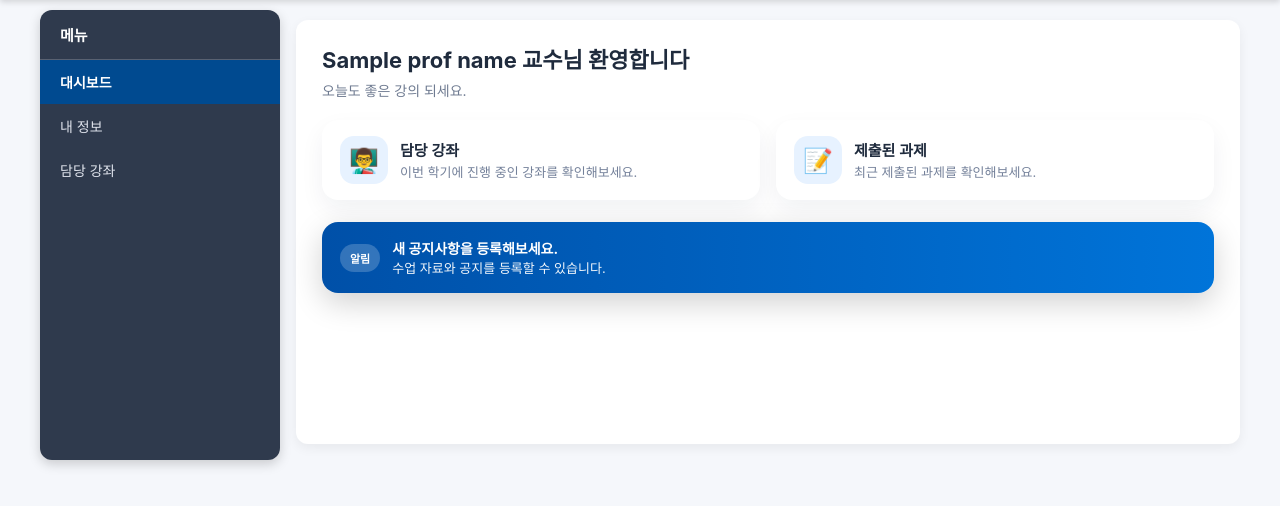
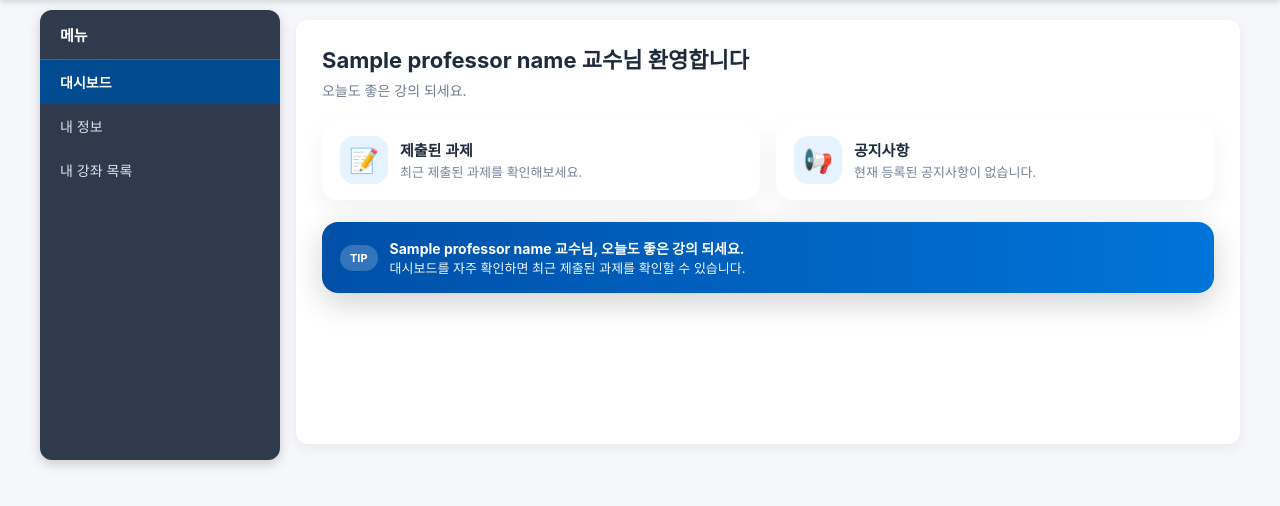
Before and after one commit to jutopia03/db_haksa_web_project, a Flask app: template templates/prof/dashboard.html in a window 1280 px wide. Shown: the part 52-558 px from the top of the page. Run offline with Flask 3, Linux system fonts and the light colour scheme; the template is opened without the code that fills it: most values are stand-ins (such as "Sample title", 1, 10 or a date in 2020); parts of the project's set-up code (start-up, migrations or seed data) failed here and were passed over.

Commit message:
학생/교수 대시보드 수정(2차)

```diff
--- a/templates/prof/dashboard.html
+++ b/templates/prof/dashboard.html
@@ -16,7 +16,7 @@
         <a href="{{ url_for('prof.profile') }}">내 정보</a>
       </li>
       <li>
-        <a href="{{ url_for('prof.courses') }}">담당 강좌</a>
+        <a href="{{ url_for('prof.courses') }}">내 강좌 목록</a>
       </li>
     </ul>
   </aside>
@@ -25,19 +25,11 @@
   <section class="total-main total-main-dashboard">
 
     <div class="dash-header">
-      <h2>{{ prof_name }} 교수님 환영합니다</h2>
+      <h2>{{ professor_name }} 교수님 환영합니다</h2>
       <p class="dash-sub">오늘도 좋은 강의 되세요.</p>
     </div>
 
     <div class="dash-card-row">
-      <div class="dash-card">
-        <div class="dash-card-icon">👨‍🏫</div>
-        <div class="dash-card-text">
-          <div class="dash-card-title">담당 강좌</div>
-          <div class="dash-card-desc">이번 학기에 진행 중인 강좌를 확인해보세요.</div>
-        </div>
-      </div>
-
       <div class="dash-card">
         <div class="dash-card-icon">📝</div>
         <div class="dash-card-text">
@@ -45,13 +37,21 @@
           <div class="dash-card-desc">최근 제출된 과제를 확인해보세요.</div>
         </div>
       </div>
+
+      <div class="dash-card">
+        <div class="dash-card-icon">📢</div>
+        <div class="dash-card-text">
+          <div class="dash-card-title">공지사항</div>
+          <div class="dash-card-desc">현재 등록된 공지사항이 없습니다.</div>
+        </div>
+      </div>
     </div>
 
     <div class="dash-banner">
-      <div class="dash-banner-label">알림</div>
+      <div class="dash-banner-label">TIP</div>
       <div class="dash-banner-text">
-        <div class="dash-banner-title">새 공지사항을 등록해보세요.</div>
-        <div class="dash-banner-desc">수업 자료와 공지를 등록할 수 있습니다.</div>
+        <div class="dash-banner-title">{{ professor_name }} 교수님, 오늘도 좋은 강의 되세요.</div>
+        <div class="dash-banner-desc">대시보드를 자주 확인하면 최근 제출된 과제를 확인할 수 있습니다.</div>
       </div>
     </div>
 
```
